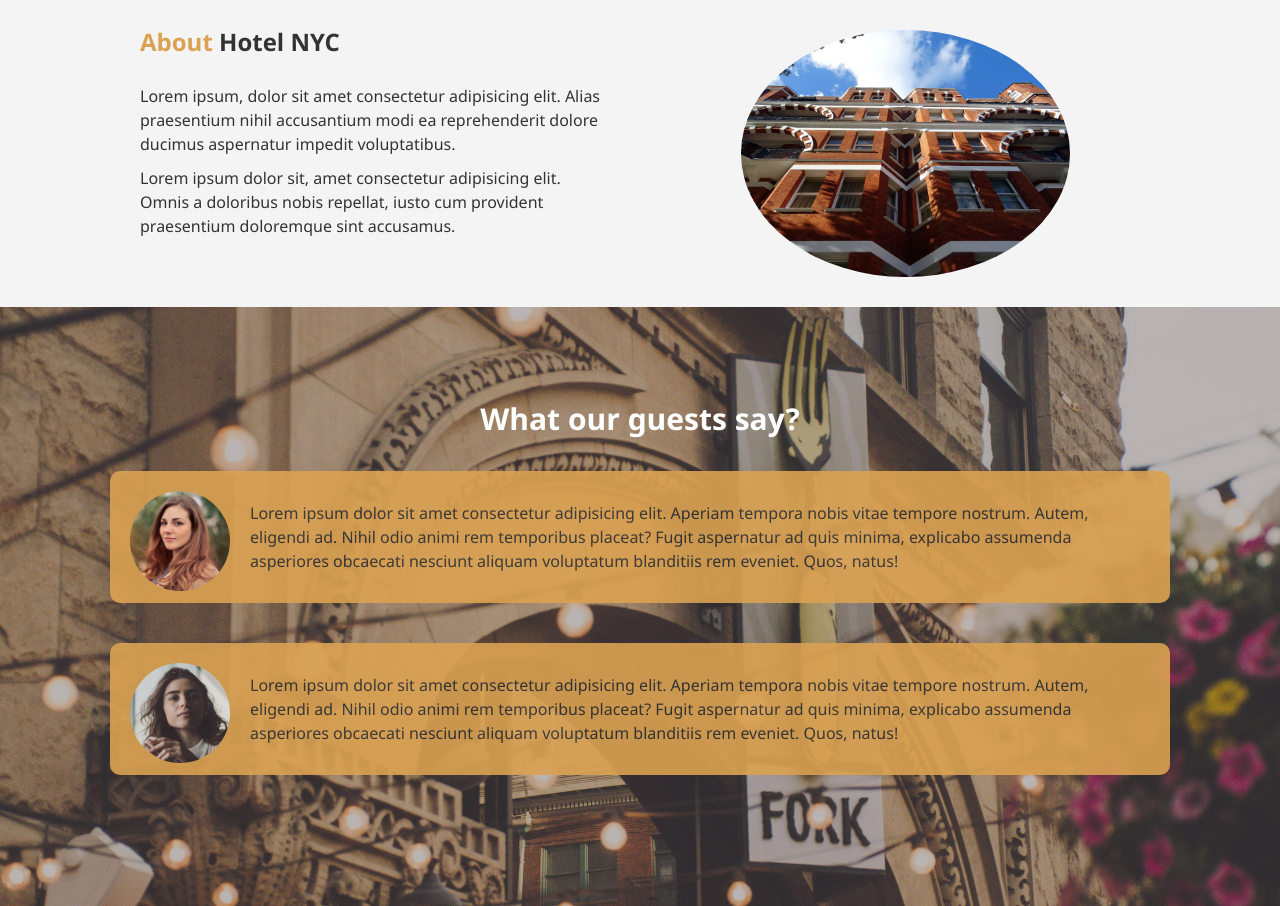
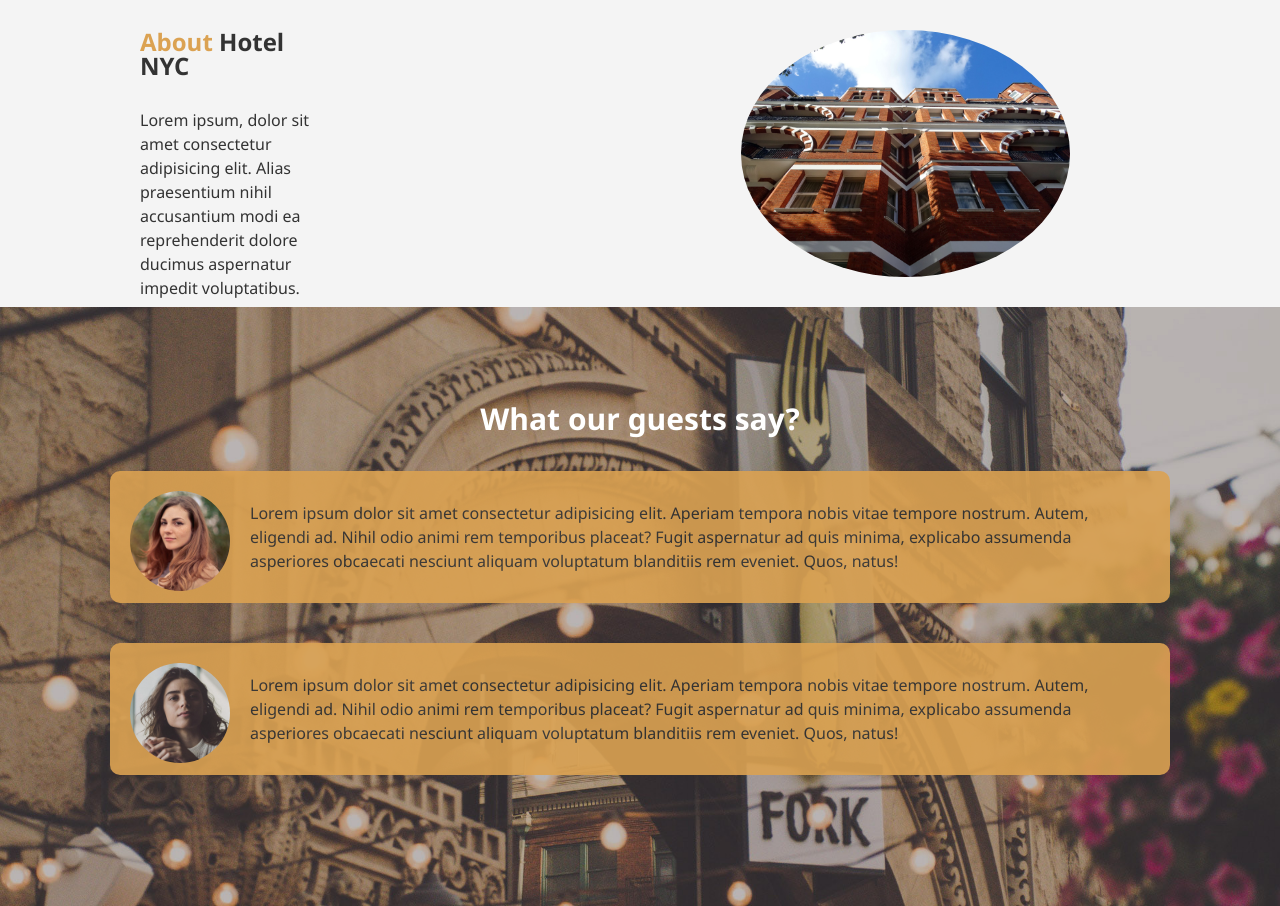
Before and after one commit to Aulon7/web-demos, a PHP site: page /about.html in a window 1280 px wide. Shown: the part 64-970 px from the top of the page. Run offline with PHP 8.4, Linux system fonts and the light colour scheme.

Commit message:
Update main.css

```diff
--- a/Basic_projects/miniproject_basic_1/CSS/main.css
+++ b/Basic_projects/miniproject_basic_1/CSS/main.css
@@ -188,8 +188,8 @@ p {
 }
 #about-info .info-left {
     float:left;
-    width: 50%;
-    min-height: 100%;
+    width: 250px;
+  height: 250px;
     padding: 30px;
 }
 
```
